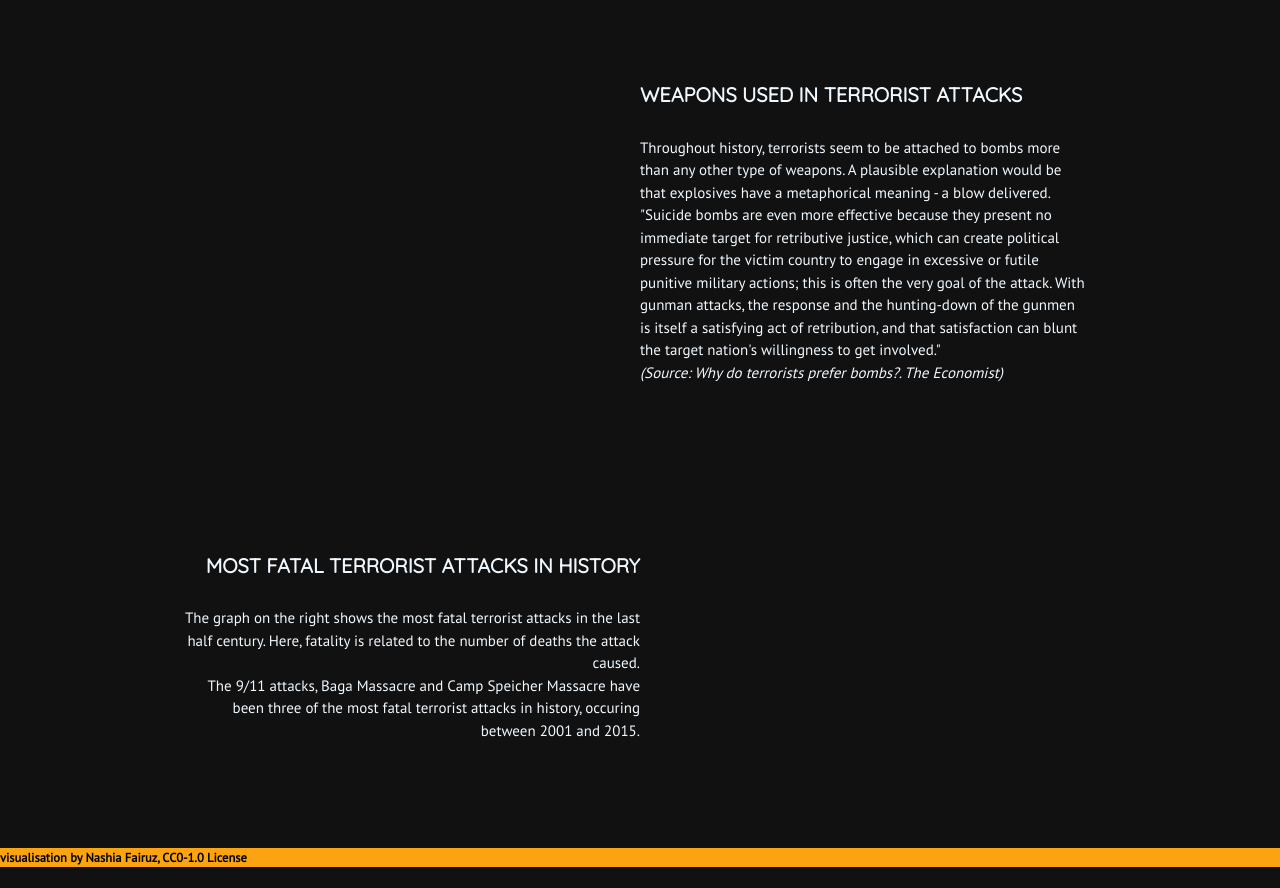
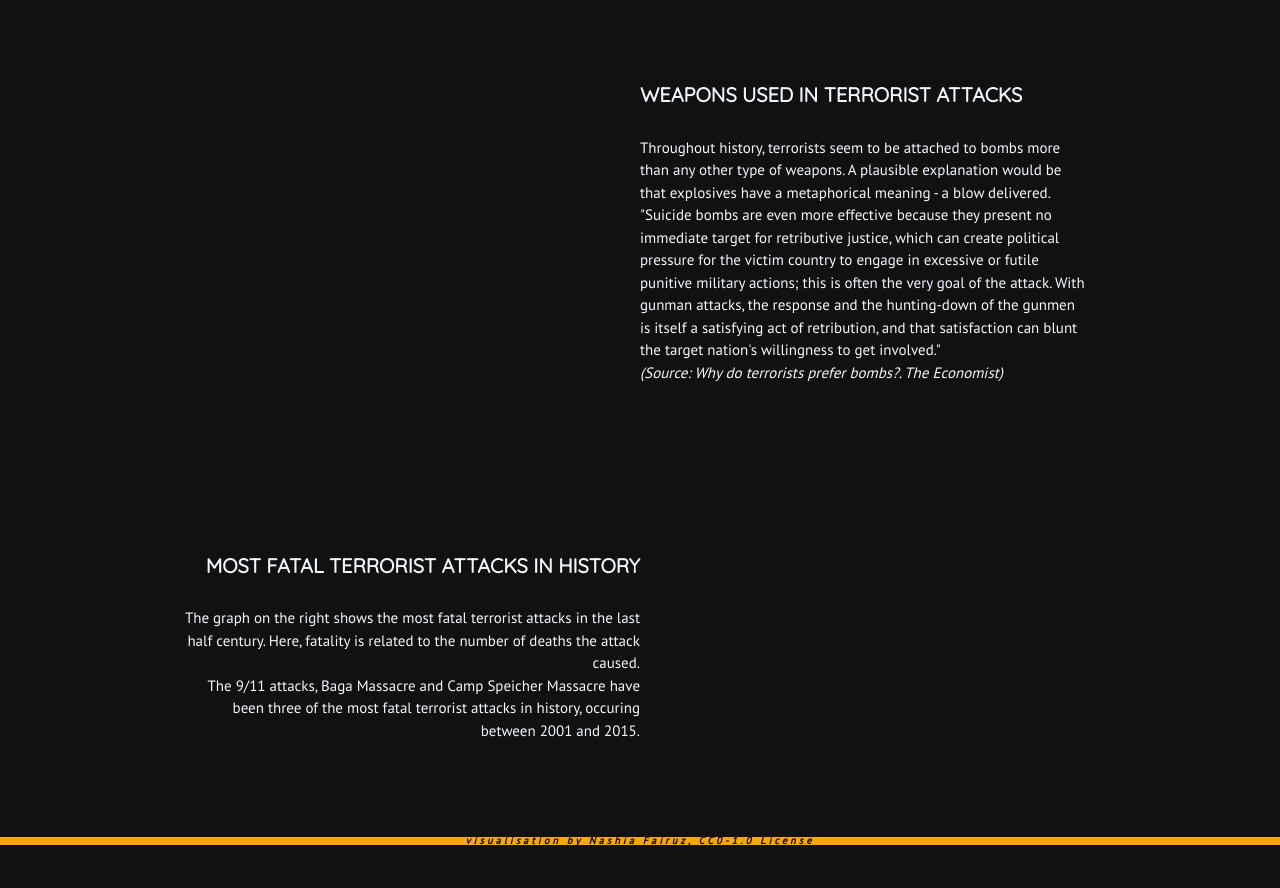
Before and after one commit to nateruze/data_viz_global_terrorism, a plain HTML site: page index.html in a window 1280 px wide. Shown: the part 2106-2994 px from the top of the page. After the commit the page ends 2961 px from the top, so only its background shows below. Drawn offline with Linux system fonts and the light colour scheme; a script that the page names is missing.

Commit message:
Update index.html

```diff
--- a/index.html
+++ b/index.html
@@ -184,9 +184,11 @@
           </div>
     </section>
     <section>
+        <div>
       <footer id="footer">
-        <h5>visualisation by Nashia Fairuz, CC0-1.0 License</h5>
+        <h3>visualisation by Nashia Fairuz, CC0-1.0 License</h3>
     </footer>
+        </div>
 </section>
 
 
```
